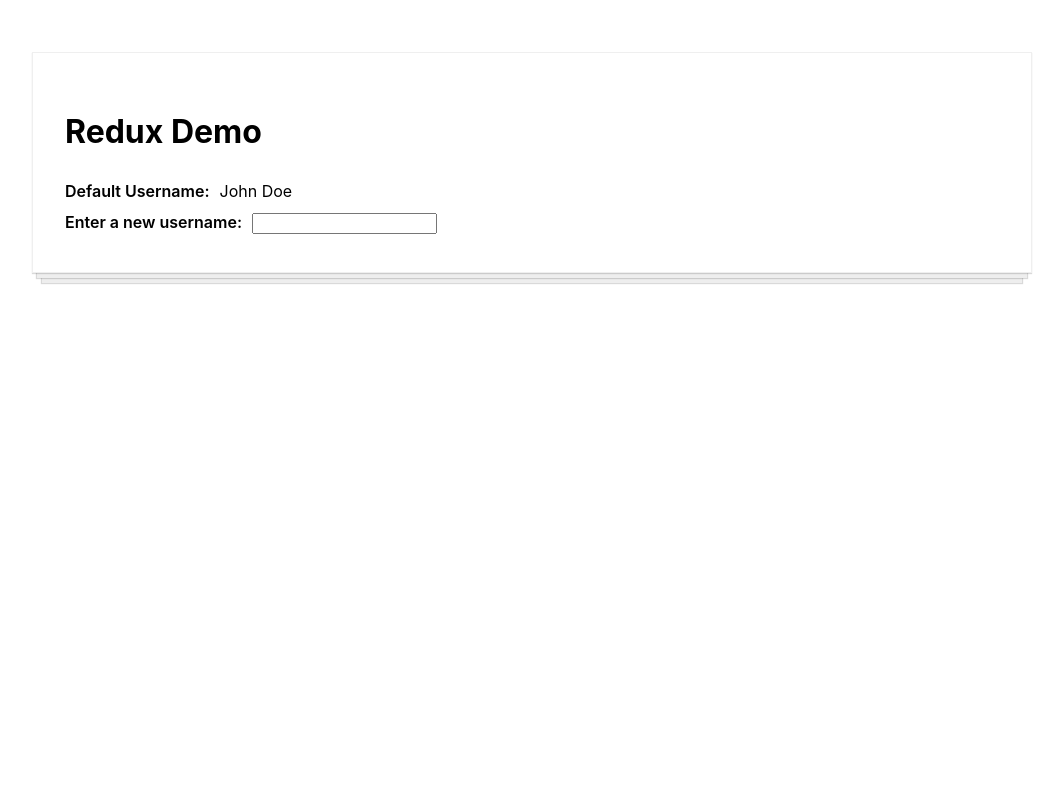
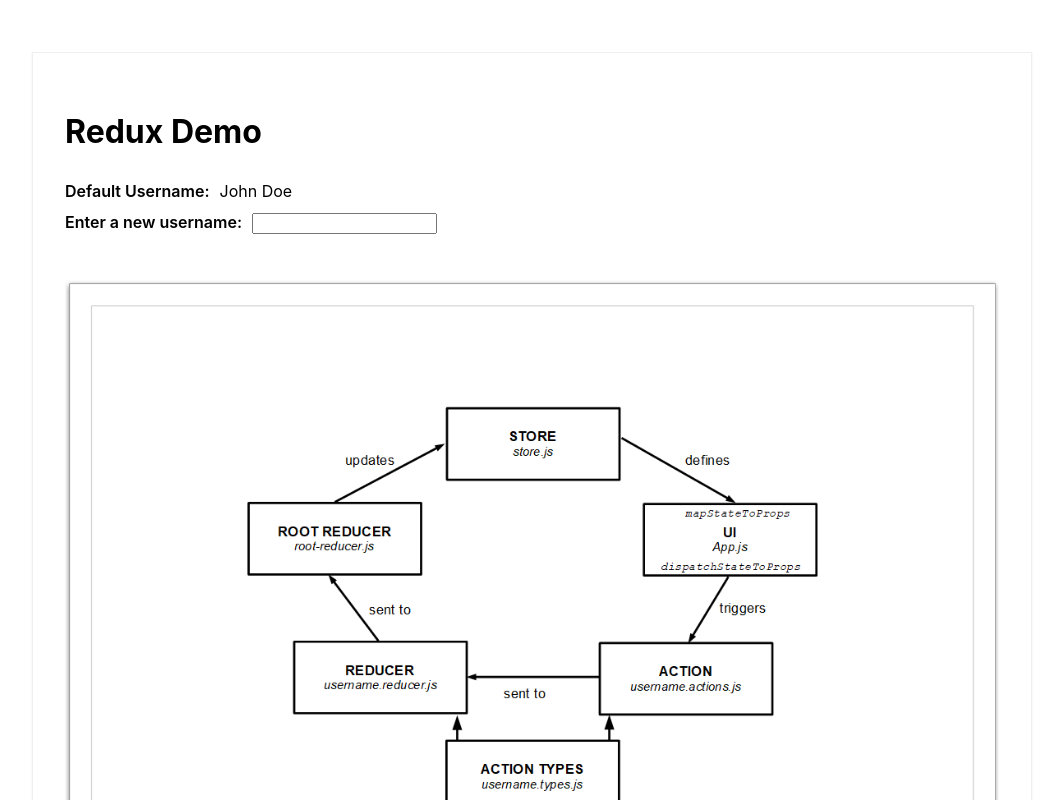
Before and after one commit to chrisnajman/react-redux-demo, a React (Create React App) app: page / in a window 1280 px wide. Shown: the top 800 px of the page, without its empty margins (108-1171 px from the left). Built offline with nearby package versions, Linux system fonts and the light colour scheme.

Commit message:
embedded diagram image in app.js

```diff
--- a/src/App.css
+++ b/src/App.css
@@ -30,3 +30,5 @@ span {
   margin-bottom:5px;
   font-weight: 600;
 }
+
+.diagram { margin:40px auto; }
--- a/src/App.js
+++ b/src/App.js
@@ -1,5 +1,6 @@
 import React, { Component } from 'react'
 import './App.css'
+import diagram from './assets/redux-demo-diagram.png'
 
 // Redux
 import { connect } from 'react-redux'
@@ -31,6 +32,7 @@ class App extends Component {
               id="changeUserName"
             />
           </label>
+          <img className="diagram" src={diagram} alt="Diagram" />
 
         </div>
 
```
